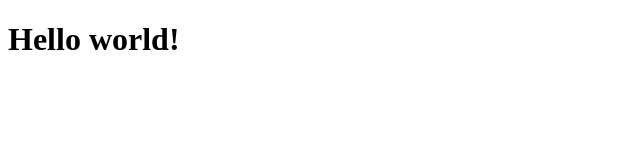
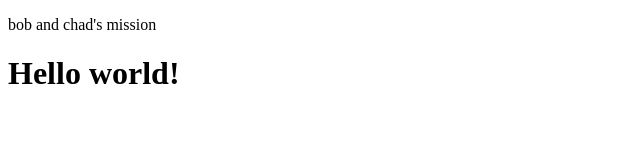
Before and after one commit to MrBrault/kevin987, a plain HTML site: page index.html in a window 1280 px wide. Shown: the whole page, without its empty margins (0-640 px from the left). Drawn offline with Linux system fonts and the light colour scheme.

Commit message:
Update index.html

```diff
--- a/index.html
+++ b/index.html
@@ -4,6 +4,7 @@
   <meta charset="utf-8">
   <meta name="viewport" content="width=device-width">
   <title>Student</title>
+  <p>bob and chad's mission</p>
 </head>
 <body>
   <h1>Hello world!</h1>
```
